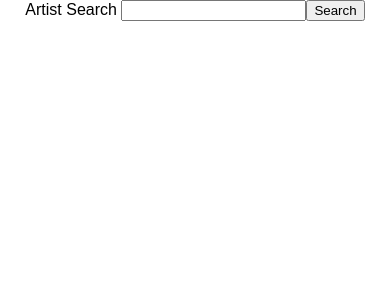
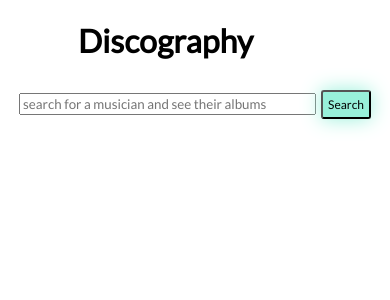
Before and after one commit to NickFoden/discography, a React (Create React App) app: page / in a window 390 px wide. Shown: the top 300 px of the page. Built offline with nearby package versions, Linux system fonts and the light colour scheme.

Commit message:
Changed around some styling and add some layout changes for mobile view

```diff
--- a/public/index.html
+++ b/public/index.html
@@ -8,6 +8,8 @@
 
   <link rel="manifest" href="%PUBLIC_URL%/manifest.json">
   <link rel="shortcut icon" href="%PUBLIC_URL%/favicon.ico">
+  <link href="https://fonts.googleapis.com/css?family=Lato|Source+Sans+Pro" rel="stylesheet">
+  <link rel="stylesheet" href="https://cdnjs.cloudflare.com/ajax/libs/animate.css/3.5.2/animate.css" />
 
   <title>Discography</title>
 </head>
--- a/src/App.js
+++ b/src/App.js
@@ -1,12 +1,14 @@
 import React, { Component } from "react";
 import ArtistSearch from "./Components/ArtistSearch";
 import AlbumResults from "./Components/AlbumResults";
+import Header from "./Components/Header";
 import "./app.css";
 
 class App extends Component {
   render() {
     return (
       <div className="App">
+        <Header />
         <ArtistSearch />
         <AlbumResults />
       </div>
--- a/src/Components/AlbumResults.js
+++ b/src/Components/AlbumResults.js
@@ -6,19 +6,48 @@ import "./albumResults.css";
 class AlbumResults extends Component {
   render() {
     return (
-      <div className="App">
+      <div className="album-results-div">
         {this.props.Albums ? (
           <ul className="album-list">
             {this.props.Albums.map((album, index) => (
               <li key={index}>
-                <img
-                  src={album.artworkUrl100}
-                  width="200px"
-                  alt={`${album.collectionName} album cover art`}
-                />
+                <a
+                  href={album.collectionViewUrl}
+                  target="_blank"
+                  rel="noopener noreferrer"
+                >
+                  <img
+                    className="album-image"
+                    src={album.artworkUrl100}
+                    width="200px"
+                    alt={`${album.collectionName} album cover art`}
+                  />
+                </a>
                 <br />
-                <h2>{album.collectionName}</h2>
-                Released {moment(album.releaseDate).format("MMM YYYY")}
+                <h4 className="artist-link">
+                  <a
+                    href={album.artistViewUrl}
+                    target="_blank"
+                    rel="noopener noreferrer"
+                  >
+                    {" "}
+                    {album.artistName}'s{" "}
+                  </a>
+                </h4>
+                <h2 className="album-link">
+                  {" "}
+                  <a
+                    href={album.collectionViewUrl}
+                    target="_blank"
+                    rel="noopener noreferrer"
+                  >
+                    {album.collectionName}
+                  </a>
+                </h2>
+                <p className="album-info-paragraph">
+                  ({album.trackCount} track album released{" "}
+                  {moment(album.releaseDate).format("MMM YYYY")})
+                </p>
               </li>
             ))}
           </ul>
--- a/src/Components/ArtistSearch.js
+++ b/src/Components/ArtistSearch.js
@@ -7,7 +7,8 @@ class ArtistSearch extends Component {
     super(props);
 
     this.state = {
-      artist: ""
+      artist: "",
+      message: ""
     };
     this.handleSubmit = this.handleSubmit.bind(this);
     this.handleChange = this.handleChange.bind(this);
@@ -19,21 +20,41 @@ class ArtistSearch extends Component {
 
   handleSubmit(event) {
     event.preventDefault();
+    if (this.state.artist === "") {
+      searchArtistAction("Iron Maiden");
+      this.setState({
+        artist: "",
+        message: "UP THE IRONS !"
+      });
+    } else {
       searchArtistAction(this.state.artist);
+      this.setState({
+        artist: "",
+        message: ""
+      });
+    }
   }
   render() {
     return (
-      <div className="App">
+      <div>
+        <div className="artist-search-div">
           <form onSubmit={this.handleSubmit}>
-          <label>Artist Search </label>
             <input
+              className="artist-input"
+              size="40"
               type="text"
               name="artist"
               value={this.state.artist}
               onChange={this.handleChange}
+              placeholder="search for a musician and see their albums"
             />
-          <button type="submit">Search</button>
+            <button className="button" type="submit">
+              Search
+            </button>
           </form>
+          <br />
+        </div>
+        <h1 className="message">{this.state.message}</h1>
       </div>
     );
   }
--- /dev/null
+++ b/src/Components/Header.js
@@ -0,0 +1,17 @@
+import React, { Component } from "react";
+import "./header.css";
+
+class Header extends Component {
+  render() {
+    return (
+      <div className="header-div">
+        <h1>
+          {" "}
+          <a href="/">Discography </a>
+        </h1>
+      </div>
+    );
+  }
+}
+
+export default Header;
--- a/src/Components/albumResults.css
+++ b/src/Components/albumResults.css
@@ -1,6 +1,81 @@
+:root {
+  --black: #000000;
+  --blue: #0d10e9;
+  --gray: #808080;
+  --lightBlue: #4dd2ff;
+  --lightGray: #d1d4db;
+  --orange: #ffbb3c;
+  --teal: #1bf0da;
+  --white: #ffffff;
+}
+
+.album-results-div {
+  margin-top: 100px;
+}
 .album-list {
   list-style: none;
   display: grid;
-  grid-template-columns: 1fr 1fr 1fr;
-  grid-gap: 25px;
+  grid-template-columns: 1fr;
+  grid-gap: 5px;
+  padding-left: 0px;
 }
+
+.album-image {
+  box-shadow: 0 0 10px 0 var(--lightGray);
+  border-radius: 2px;
+}
+
+.album-image:hover {
+  box-shadow: 0 0 20px 0 var(--teal);
+  border-radius: 4px;
+  transform: rotate(1deg) scale(1.1);
+}
+.album-info-paragraph {
+  font-size: 0.7em;
+  margin-top: -10px;
+}
+.album-list a {
+  text-decoration: none;
+  color: var(--black);
+}
+.album-link {
+  margin-top: -20px;
+}
+
+.artist-link a:hover {
+  color: var(--orange);
+  text-decoration: underline;
+}
+.album-link a:hover {
+  color: var(--orange);
+}
+@media only screen and (min-width: 640px) {
+  .album-list {
+    list-style: none;
+    display: grid;
+    grid-template-columns: 1fr 1fr 1fr;
+    grid-gap: 25px;
+  }
+
+  .album-image {
+    box-shadow: 0 0 10px 0 var(--lightGray);
+    border-radius: 2px;
+  }
+
+  .album-image:hover {
+    box-shadow: 0 0 20px 0 var(--teal);
+    border-radius: 4px;
+    transform: rotate(1deg) scale(1.1);
+  }
+  .album-info-paragraph {
+    font-size: 0.7em;
+    margin-top: -10px;
+  }
+  .album-list a {
+    text-decoration: none;
+    color: var(--black);
+  }
+  .artist-link:hover {
+    color: var(--orange);
+  }
+}
--- a/src/Components/artistSearch.css
+++ b/src/Components/artistSearch.css
@@ -0,0 +1,46 @@
+:root {
+  --black: #000000;
+  --blue: #0d10e9;
+  --fadedBlue: #405ccc;
+  --gray: #808080;
+  --lightBlue: #4dd2ff;
+  --lightGray: #d1d4db;
+  --lightOrange: #ffcb25;
+  --lightTeal: #98f0da;
+  --lightLightOrange: #ffde82;
+  --orange: #ffbb3c;
+  --red: #ff190c;
+  --teal: #1bf0da;
+  --white: #ffffff;
+}
+.artist-input:hover {
+  box-shadow: 0 0 20px 0 var(--blue);
+  border-radius: 5px;
+}
+
+.artist-search-div {
+  margin-top: 20px;
+}
+
+.button {
+  padding: 5px;
+  border-radius: 3px;
+  margin-left: 5px;
+  background-color: var(--lightTeal);
+  font-size: 0.75em;
+  box-shadow: 0 0 20px 0 var(--lightTeal);
+}
+
+.button:hover {
+  box-shadow: 0 0 0 0;
+  border-radius: 5px;
+  background-color: var(--lightLightOrange);
+}
+
+.message {
+  text-transform: capitalize;
+  color: var(--fadedBlue);
+}
+
+@media only screen and (min-width: 640px) {
+}
--- /dev/null
+++ b/src/Components/header.css
@@ -0,0 +1,42 @@
+:root {
+  --black: #000000;
+  --blue: #0d10e9;
+  --fadedBlue: #405ccc;
+  --gray: #808080;
+  --lightBlue: #4dd2ff;
+  --lightGray: #d1d4db;
+  --lightOrange: #ffcb25;
+  --lightTeal: #98f0da;
+  --lightLightOrange: #ffde82;
+  --orange: #ffbb3c;
+  --red: #ff190c;
+  --teal: #1bf0da;
+  --white: #ffffff;
+}
+.header-div a {
+  text-decoration: none;
+  color: black;
+  float: left;
+  margin-left: 20%;
+  margin-bottom: 30px;
+}
+
+.header-div a:hover {
+  text-decoration: none;
+  box-shadow: 0 0 20px 0 blue;
+  border-radius: 5px;
+}
+@media only screen and (min-width: 640px) {
+  .header-div a {
+    text-decoration: none;
+    color: black;
+    float: left;
+    margin-left: 20%;
+  }
+
+  .header-div a:hover {
+    text-decoration: none;
+    box-shadow: 0 0 20px 0 blue;
+    border-radius: 5px;
+  }
+}
--- a/src/app.css
+++ b/src/app.css
@@ -1,4 +1,24 @@
+:root {
+  --black: #000000;
+  --blue: #0d10e9;
+  --fadedBlue: #405ccc;
+  --gray: #808080;
+  --lightBlue: #4dd2ff;
+  --lightGray: #d1d4db;
+  --lightOrange: #ffcb25;
+  --lightTeal: #98f0da;
+  --lightLightOrange: #ffde82;
+  --orange: #ffbb3c;
+  --red: #ff190c;
+  --teal: #1bf0da;
+  --white: #ffffff;
+}
+
 .App {
   text-align: center;
   /* font-size: 1.5em; */
 }
+
+* {
+  font-family: "Lato", "Source Sans Pro", sans-serif;
+}
--- a/src/index.css
+++ b/src/index.css
@@ -1,5 +1,20 @@
+:root {
+  --black: #000000;
+  --blue: #0d10e9;
+  --fadedBlue: #405ccc;
+  --gray: #808080;
+  --lightBlue: #4dd2ff;
+  --lightGray: #d1d4db;
+  --lightOrange: #ffcb25;
+  --lightTeal: #98f0da;
+  --lightLightOrange: #ffde82;
+  --orange: #ffbb3c;
+  --red: #ff190c;
+  --teal: #1bf0da;
+  --white: #ffffff;
+}
+
 body {
   margin: 0;
   padding: 0;
-  font-family: sans-serif;
 }
```
Lines whose indentation alone changed are shown as unchanged.
